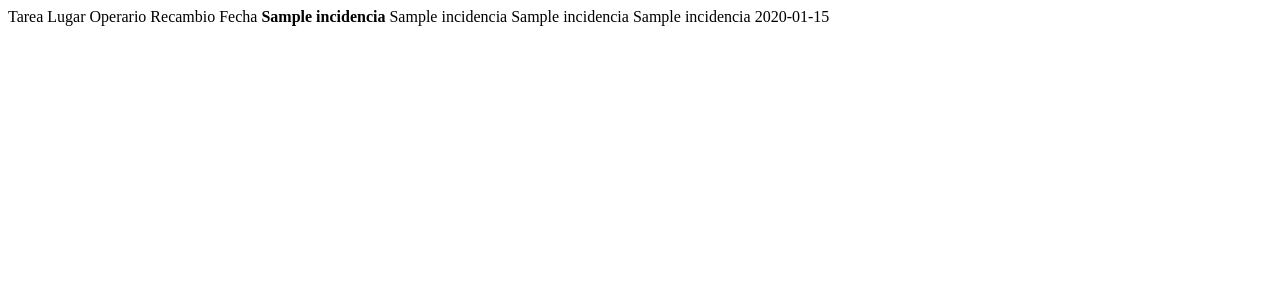
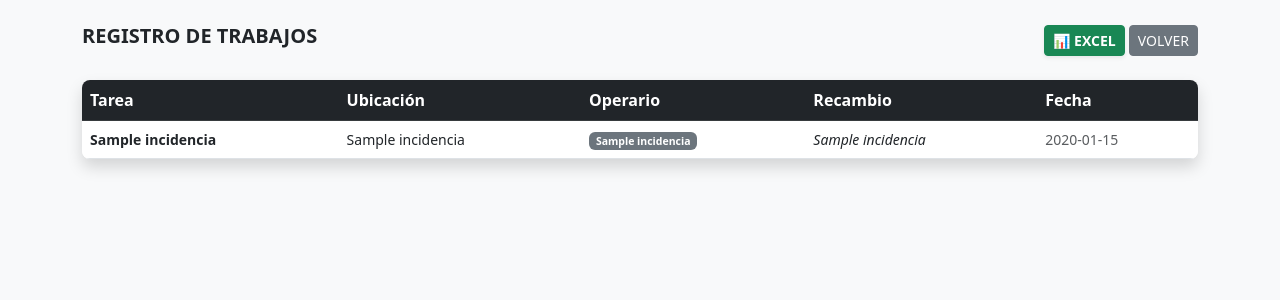
Before and after one commit to manin1985/mantenimiento-app, a Flask app: page /historial in a window 1280 px wide. Shown: the top 300 px of the page. Run offline with Flask 3, Linux system fonts and the light colour scheme; a database or web service that is not in the repository returns one stand-in record (values such as "Sample title"); some libraries are stand-ins or nearby versions.

Commit message:
Update historial.html

```diff
--- a/templates/historial.html
+++ b/templates/historial.html
@@ -1,20 +1,38 @@
-<thead class="table-dark">
-    <tr>
-        <th>Tarea</th>
-        <th>Lugar</th>
-        <th>Operario</th>
-        <th>Recambio</th>
-        <th>Fecha</th>
-    </tr>
+<!DOCTYPE html>
+<html lang="es">
+<head>
+    <meta charset="UTF-8">
+    <meta name="viewport" content="width=device-width, initial-scale=1.0">
+    <title>Historial</title>
+    <link href="https://cdn.jsdelivr.net/npm/bootstrap@5.3.0/dist/css/bootstrap.min.css" rel="stylesheet">
+</head>
+<body class="bg-light">
+    <div class="container mt-4">
+        <div class="d-flex justify-content-between align-items-center mb-4">
+            <h5 class="fw-bold">REGISTRO DE TRABAJOS</h5>
+            <div>
+                <a href="/exportar" class="btn btn-success btn-sm fw-bold shadow-sm">📊 EXCEL</a>
+                <a href="/" class="btn btn-secondary btn-sm">VOLVER</a>
+            </div>
+        </div>
+        <div class="table-responsive shadow bg-white rounded-3">
+            <table class="table table-hover align-middle mb-0">
+                <thead class="table-dark text-nowrap">
+                    <tr><th>Tarea</th><th>Ubicación</th><th>Operario</th><th>Recambio</th><th>Fecha</th></tr>
                 </thead>
-<tbody>
+                <tbody class="small">
                     {% for r in realizados %}
                     <tr>
-        <td><b>{{ r[1] }}</b></td>
+                        <td class="fw-bold">{{ r[1] }}</td>
                         <td>{{ r[2] }}</td>
-        <td><span class="badge bg-primary">{{ r[5] }}</span></td>
-        <td class="small">{{ r[7] if r[7] else '---' }}</td>
-        <td class="small text-muted">{{ r[4].strftime('%d/%m %H:%M') if r[4].strftime else r[4] }}</td>
+                        <td><span class="badge bg-secondary">{{ r[5] }}</span></td>
+                        <td><i>{{ r[7] if r[7] else 'ninguno' }}</i></td>
+                        <td class="text-muted">{{ r[4].strftime('%d/%m %H:%M') if r[4].strftime else r[4] }}</td>
                     </tr>
                     {% endfor %}
                 </tbody>
+            </table>
+        </div>
+    </div>
+</body>
+</html>
```
Lines whose indentation alone changed are shown as unchanged.
